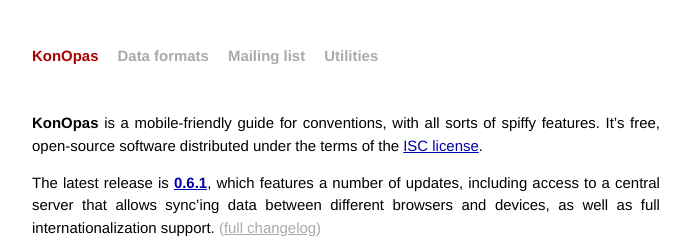
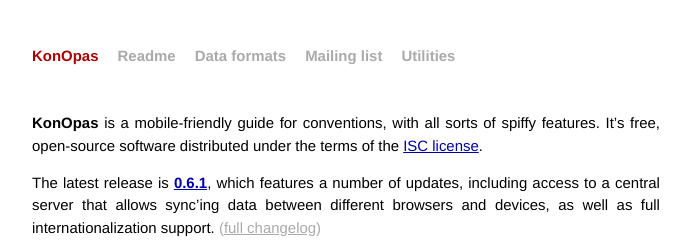
Before and after one commit to konopas/konopas.github.io, a Jekyll site: the page built from index.md, in a window 1280 px wide. Shown: the top 240 px of the page, without its empty margins (294-984 px from the left). Built offline with Jekyll 4.4.1, drawn with Linux system fonts in a browser that asks for light colours; Markdown is read by kramdown in place of the engine named in the settings.

Commit message:
added readme

```diff
--- a/_layouts/default.html
+++ b/_layouts/default.html
@@ -14,6 +14,7 @@
 
 <div class="header">
 <h1 class="title"><a href="/">{{ site.name }}</a></h1>
+<a class="extra{% if page.url contains '/readme' %} this{% endif %}" href="/readme">Readme</a>
 <a class="extra{% if page.url contains '/data-fmt' %} this{% endif %}" href="/data-fmt">Data formats</a>
 <a class="extra{% if page.url contains '/list' %} this{% endif %}" href="/list">Mailing list</a>
 <a class="extra{% if page.url contains '/util' %} this{% endif %}" href="/util/">Utilities</a>
```
Also changed, not shown: readme.md (added).
